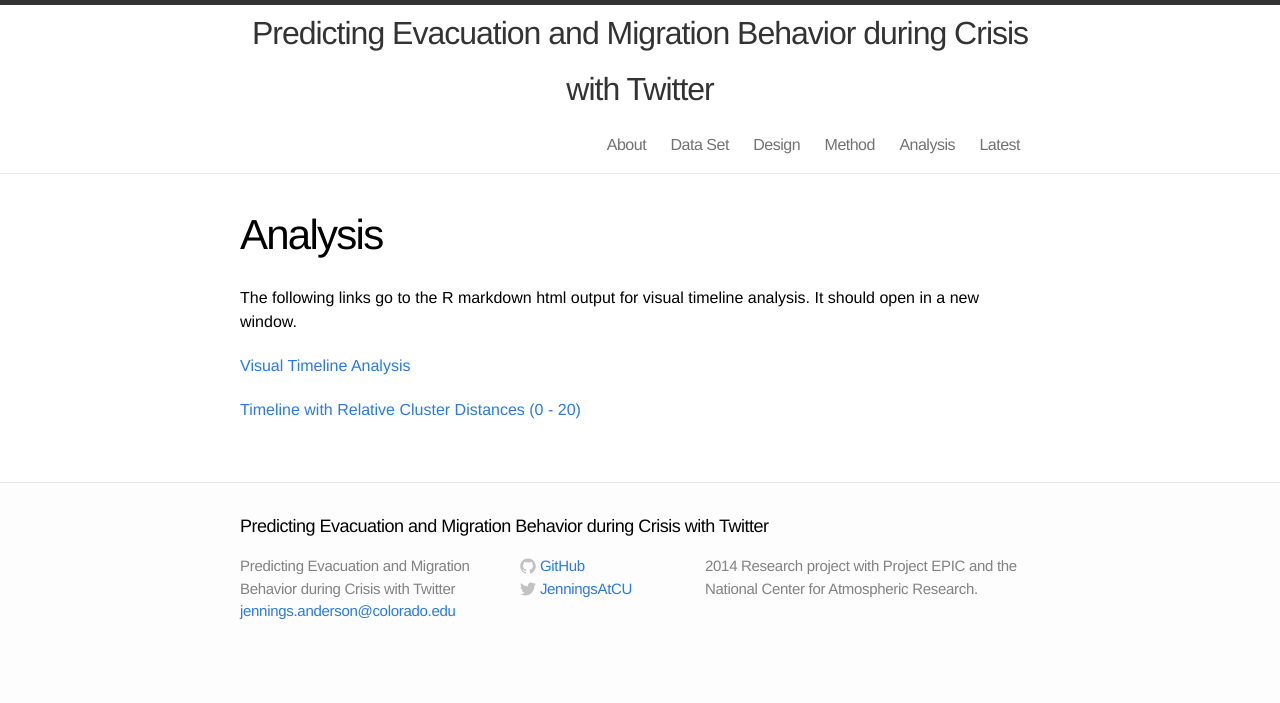
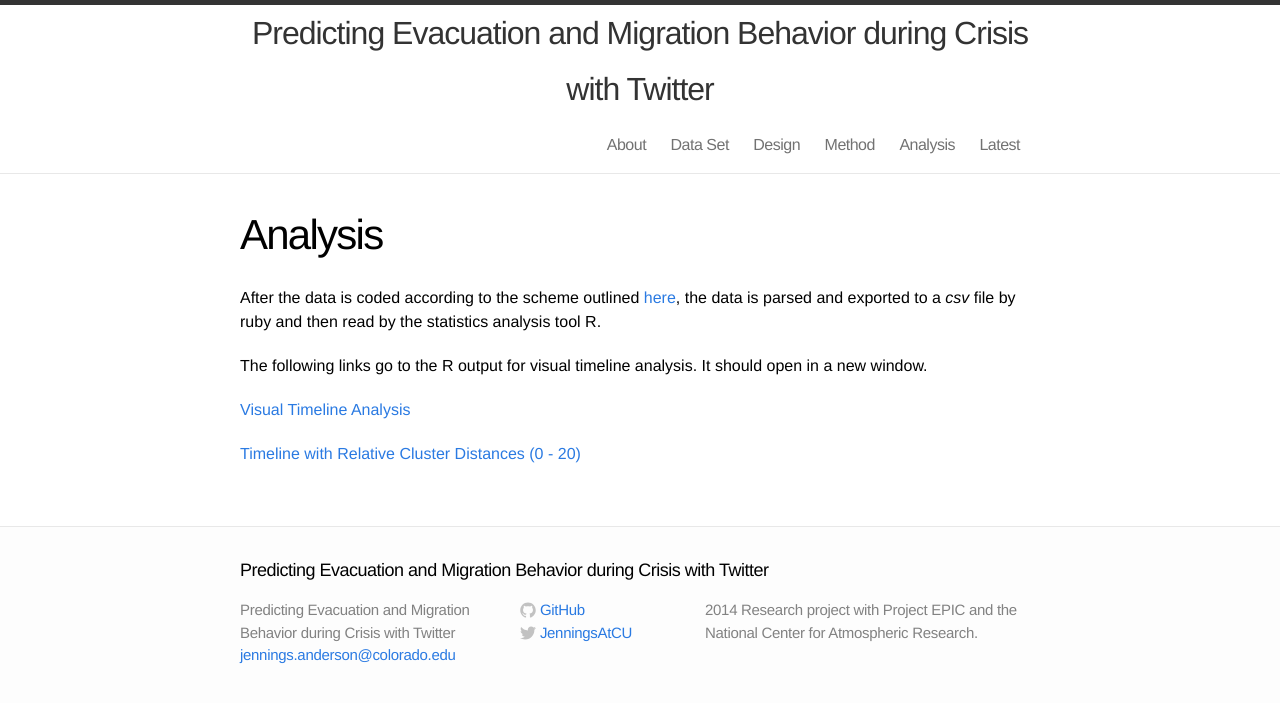
Before and after one commit to jenningsanderson/Twitter-Evacuation-Patterns, a Jekyll site: the page built from pages/5_Analysis.md, in a window 1280 px wide. Shown: the top 703 px of the page. Built offline with Jekyll 4.4.1, drawn with Linux system fonts in a browser that asks for light colours.

Commit message:
analysis page updated again

```diff
--- a/pages/5_Analysis.md
+++ b/pages/5_Analysis.md
@@ -4,7 +4,10 @@ title: Analysis
 permalink: /analysis/
 ---
 
-The following links go to the R markdown html output for visual timeline analysis.  It should open in a new window.
+After the data is coded according to the scheme outlined [here](../coding), the data is parsed and exported to a _csv_ file by ruby and then read by the statistics analysis tool R.
+
+The following links go to the R output for visual timeline analysis.  It should open in a new window.
+
 
 <a href="../analysis/r_timeline/user_timeline_comparisons.html" target="_blank">Visual Timeline Analysis</a>
 
```
